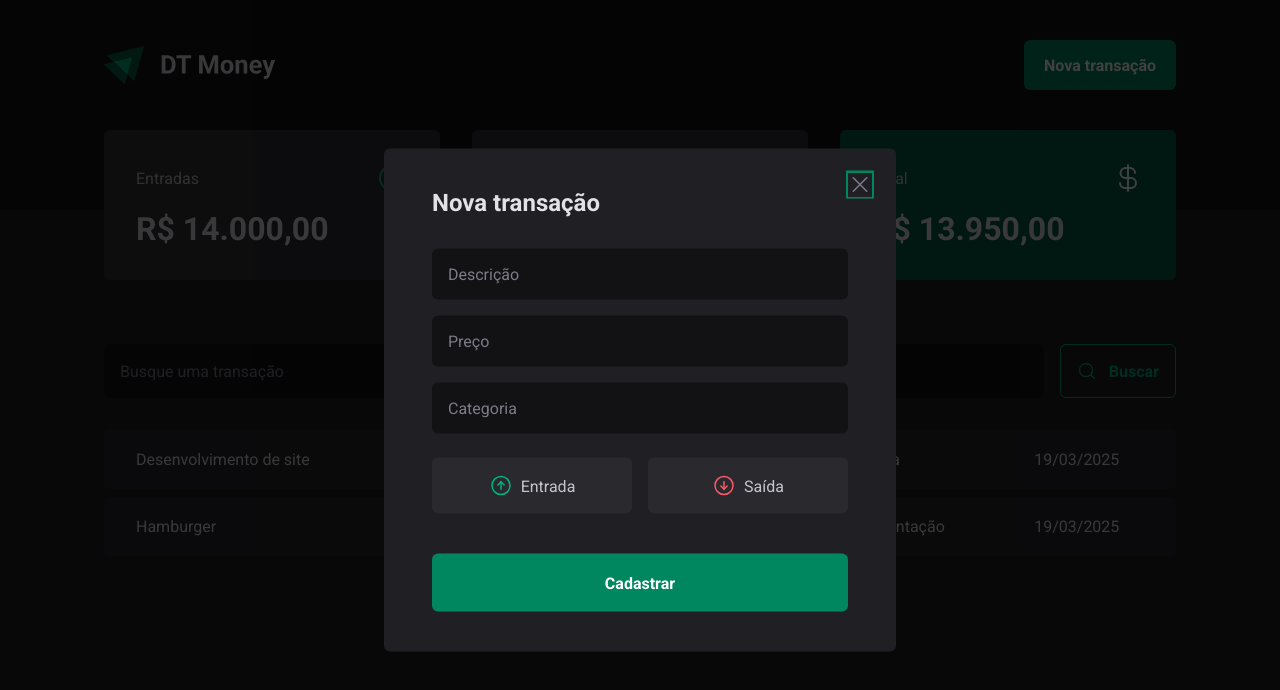
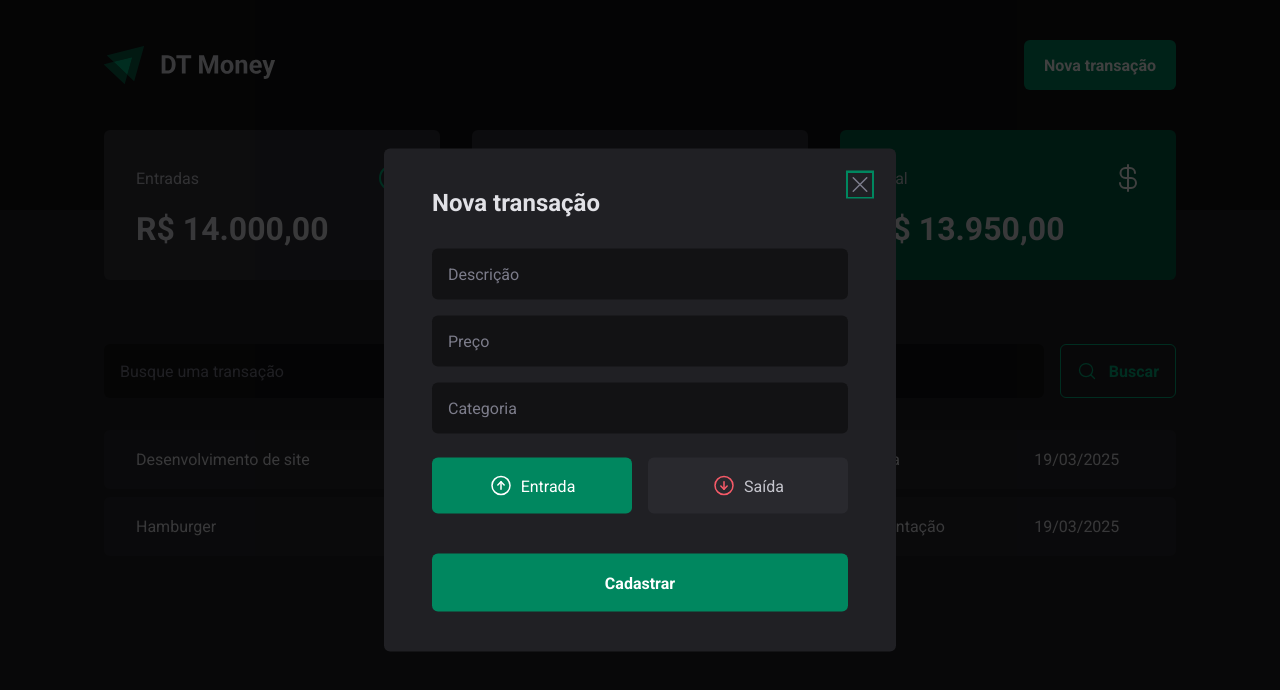
Before and after one commit to KioryFNC/DT-Money, a React (Vite) app: page / in a window 1280 px wide. Both pictures are taken after a click on the button "Nova transação". Shown: the top 690 px of the page. Built offline with nearby package versions, Linux system fonts and the light colour scheme; data requests are answered from the project's data file.

Commit message:
feat: controlled components

```diff
--- a/src/components/NewTransactionModal/index.tsx
+++ b/src/components/NewTransactionModal/index.tsx
@@ -2,25 +2,29 @@
 import { ArrowCircleDown, ArrowCircleUp, X } from "phosphor-react";
 import * as Dialog from "@radix-ui/react-dialog";
 import * as z from 'zod'
-import { useForm } from "react-hook-form";
+import { Controller, useForm } from "react-hook-form";
 import { zodResolver } from "@hookform/resolvers/zod";
 
 const newTransactionFormSchema = z.object({
   description: z.string(),
   price: z.number(),
   category: z.string(),
-  // type: z.enum(['income', 'outcome']),
+  type: z.enum(['income', 'outcome']),
 })
 
 type NewTransactionFormInputs = z.infer<typeof newTransactionFormSchema>
 
 export function NewTransactionModal() {
   const {
+    control,
     register,
     handleSubmit,
     formState: {isSubmitting}
   } = useForm<NewTransactionFormInputs>({
-    resolver: zodResolver(newTransactionFormSchema)
+    resolver: zodResolver(newTransactionFormSchema),
+    defaultValues: {
+      type: 'income'
+    }
   })
 
   async function handleCreateNewTransaction(data: NewTransactionFormInputs) {
@@ -59,7 +63,15 @@
             {...register('category')}
           />
 
-          <TransactionType>
+          <Controller
+            control={control}
+            name="type"
+            render={({ field }) => {
+              return (
+                <TransactionType
+                  onValueChange={field.onChange}
+                  value={field.value}
+                >
                   <TransactionTypeButton variant='income' value="income">
                     <ArrowCircleUp size={24}/>
                     Entrada
@@ -70,6 +82,9 @@
                     Saída
                   </TransactionTypeButton>
                 </TransactionType>
+              )
+            }}
+          />
 
           <button type="submit" disabled={isSubmitting}>
             Cadastrar
```
Also changed, not shown: 1 other file (tests, documents, lock files or other folders). Lines whose indentation alone changed are shown as unchanged.
